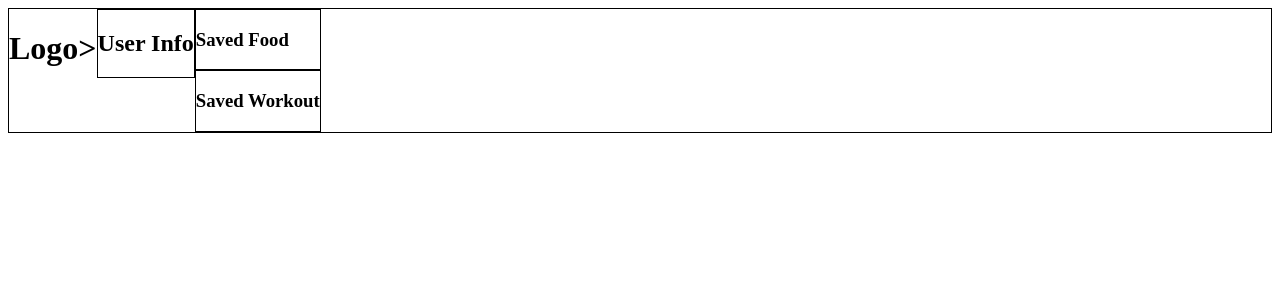
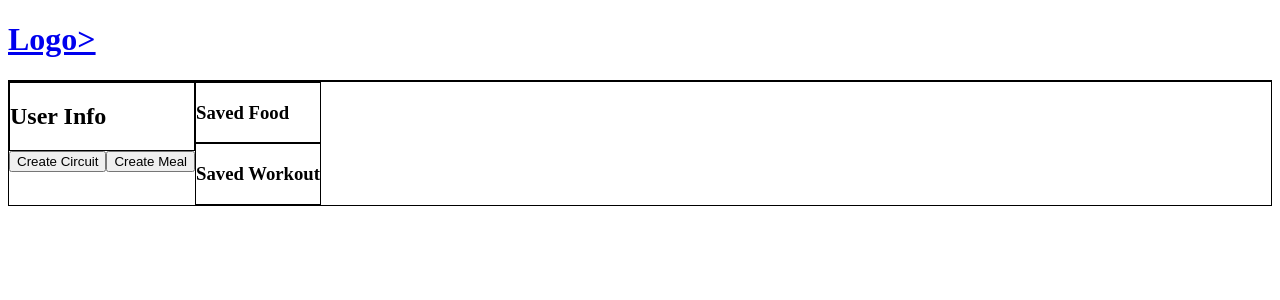
Before and after one commit to gabe-ng/suite-health, a Django app: template fitness_app_project/fitness_app/templates/dashboard.html in a window 1280 px wide. Shown: the top 300 px of the page. Run offline with Django 3.2, Linux system fonts and the light colour scheme; the template is opened without the code that fills it: values that come from a table or form of the project are taken from there, others are empty.

Commit message:
Added to homepage

```diff
--- a/fitness_app_project/fitness_app/forms.py
+++ b/fitness_app_project/fitness_app/forms.py
@@ -4,7 +4,11 @@ class LoginForm(forms.Form):
     username = forms.CharField(label="User Name", max_length=64)
     password = forms.CharField(widget=forms.PasswordInput())
 
-    class SignupForm(forms.Form):
+class SignupForm(forms.Form):
     username = forms.CharField(label="User Name", max_length=64)
     password = forms.CharField(widget=forms.PasswordInput())
     password = forms.CharField(widget=forms.PasswordInput())
+
+# class CreateCircuitForm(forms.form):
+
+# class CreateMealForm(forms.form):
--- a/fitness_app_project/fitness_app/static/css/dashboard.css
+++ b/fitness_app_project/fitness_app/static/css/dashboard.css
@@ -1,8 +1,28 @@
-.bodyWrapper{
+.mainWrapper{
   display: flex;
   flex-direction: row;
   border: solid 1px black;
 }
+
+.header{
+  border-bottom: solid 1px black;
+}
+
+.infoCreate{
+  display: flex;
+  flex-direction: column;
+}
+
+.createBtns{
+  display: flex;
+  flex-direction: row;
+}
+
+/******** Modal Create Forms ********/
+.mealCreate, .circuitCreate{
+  display: none;
+}
+
 
 .userInfo{
   border: solid 1px black;
--- a/fitness_app_project/fitness_app/templates/dashboard.html
+++ b/fitness_app_project/fitness_app/templates/dashboard.html
@@ -9,34 +9,53 @@
   </head>
 
   <body>
-  <div class = "bodyWrapper">
 
     <header class = "header">
-      <h1>Logo></h1>
+      <h1>
+        <a href = "/">Logo></a>
+      </h1>
     </header>
 
+    <div class = "mainWrapper">
+
       <div class = "infoCreate">
-
         <div class = "userInfo">
           <h2>User Info</h2>
         </div>
-
-
+        <div class = "createBtns">
+          <button class = "create">Create Circuit</button>
+          <button class = "create">Create Meal</button>
+        </div>
       </div>
 
       <div class = "healthWrapper">
-
         <div class = "savedFood">
           <h3>Saved Food</h3>
         </div>
-
         <div class = "savedWorkout">
           <h3>Saved Workout</h3>
+        </div>
+      </div>
+
+      <div id="idModal" class="modal fade bd-example-modal-lg" tabindex="-1" role="dialog" aria-labelledby="myLargeModalLabel" aria-hidden="true">
+        <div class="modal-dialog modal-lg">
+          <div class="modal-content">
+            <form class = "mealCreate">
+              {% csrf_token %}
+              {{ form.as_p}}
+              <input class = "saveForm" type = "submit" value = "Submit">Create Meal</input>
+            </form>
+            <form class = "circuitCreate">
+              {% csrf_token %}
+              {{ form.as_p}}
+              <input class = "saveForm" type = "submit" value = "Submit">Create Circuit</input>
+            </form>
+          </div>
+        </div>
       </div>
 
     </div>
 
-  </div>
     <script src="https://code.jquery.com/jquery-3.3.1.min.js"></script>
   </body>
 </html>
--- a/fitness_app_project/fitness_app/urls.py
+++ b/fitness_app_project/fitness_app/urls.py
@@ -3,9 +3,9 @@ from . import views
 
 urlpatterns = [
   ############## LOG IN ###############
-  path('', views.index, name="login"),
+  path('', views.login, name="login"),
   ############# HOMEPAGE ##############
   path('/homepage', views.homepage, name="homepage"),
   ############# PROFILE ###############
-  path('user/<username>/', views.profile, name='profile'),
+  path('user/<username>/', views.dashboard, name='dashboard'),
 ]
--- a/fitness_app_project/fitness_app_project/urls.py
+++ b/fitness_app_project/fitness_app_project/urls.py
@@ -19,6 +19,6 @@ from django.conf.urls import include
 
 urlpatterns = [
     path('admin/', admin.site.urls),
-    # path('', include('fitness_app.urls')),
+    path('', include('fitness_app.urls')),
     # path('api-auth/', include('rest_framework.urls', namespace='rest_framework')),
 ]
```
Also changed, not shown: fitness_app_project/fitness_app/views.py (+3 -7 lines). Lines whose indentation alone changed are shown as unchanged.
